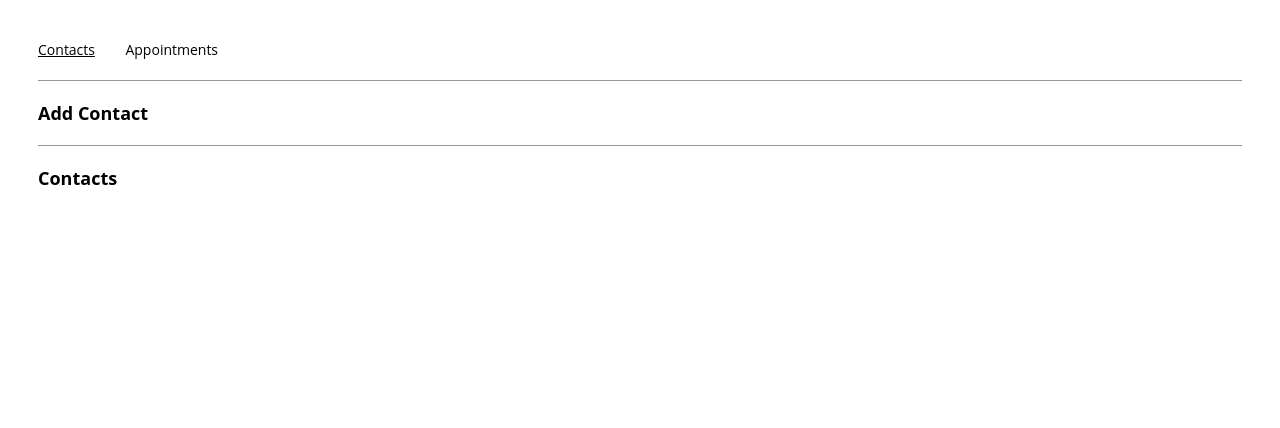
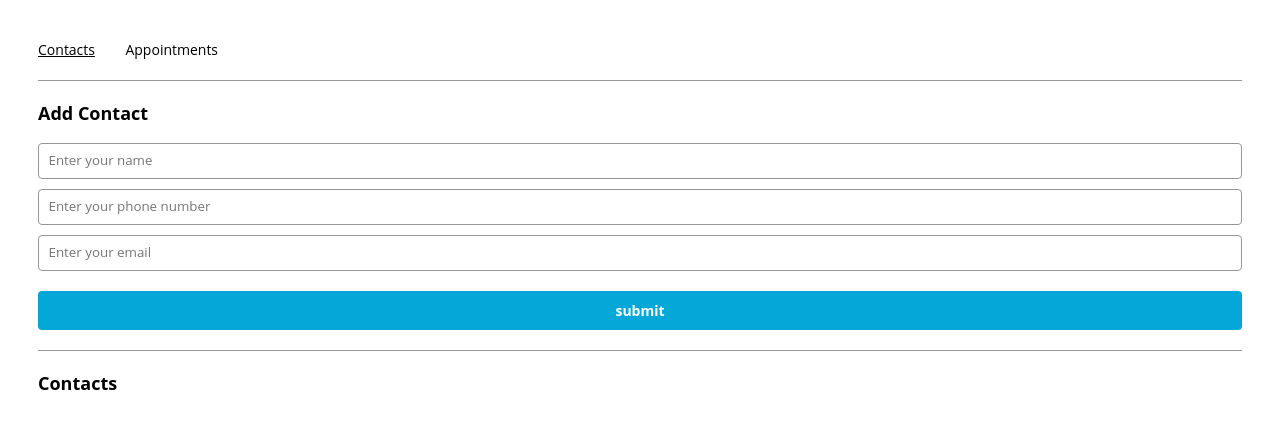
Before and after one commit to MuJiongan/Appointment-Planner, a React (Create React App) app: page /contacts in a window 1280 px wide. Shown: the top 428 px of the page. Built offline with nearby package versions, Linux system fonts and the light colour scheme.

Commit message:
ContactForm.js completed

```diff
--- a/src/components/contactForm/ContactForm.js
+++ b/src/components/contactForm/ContactForm.js
@@ -9,7 +9,24 @@ export const ContactForm = ({
   setEmail,
   handleSubmit
 }) => {
+  const handleNameChange = e => {
+    setName(e.target.value);
+  }
+
+  const handlePhoneChange = e => {
+    setPhone(e.target.value);
+  }
+
+  const handleEmailChange = e => {
+    setEmail(e.target.value);
+  }
+
   return (
-    ContactForm
+    <form onSubmit={handleSubmit}>
+      <input type="text" name="name" value={name} placeholder="Enter your name" onChange={handleNameChange}/>
+      <input type="tel" name="phone" value={phone} placeholder="Enter your phone number" pattern="[1-9][0-9]{2}-[1-9][0-9]{2}-[0-9]{4}" onChange={handlePhoneChange}/>
+      <input type="email" name="email" value={email} placeholder="Enter your email" onChange={handleEmailChange}/>
+      <input type="submit" value='submit'/>
+    </form>
   );
 };
```
